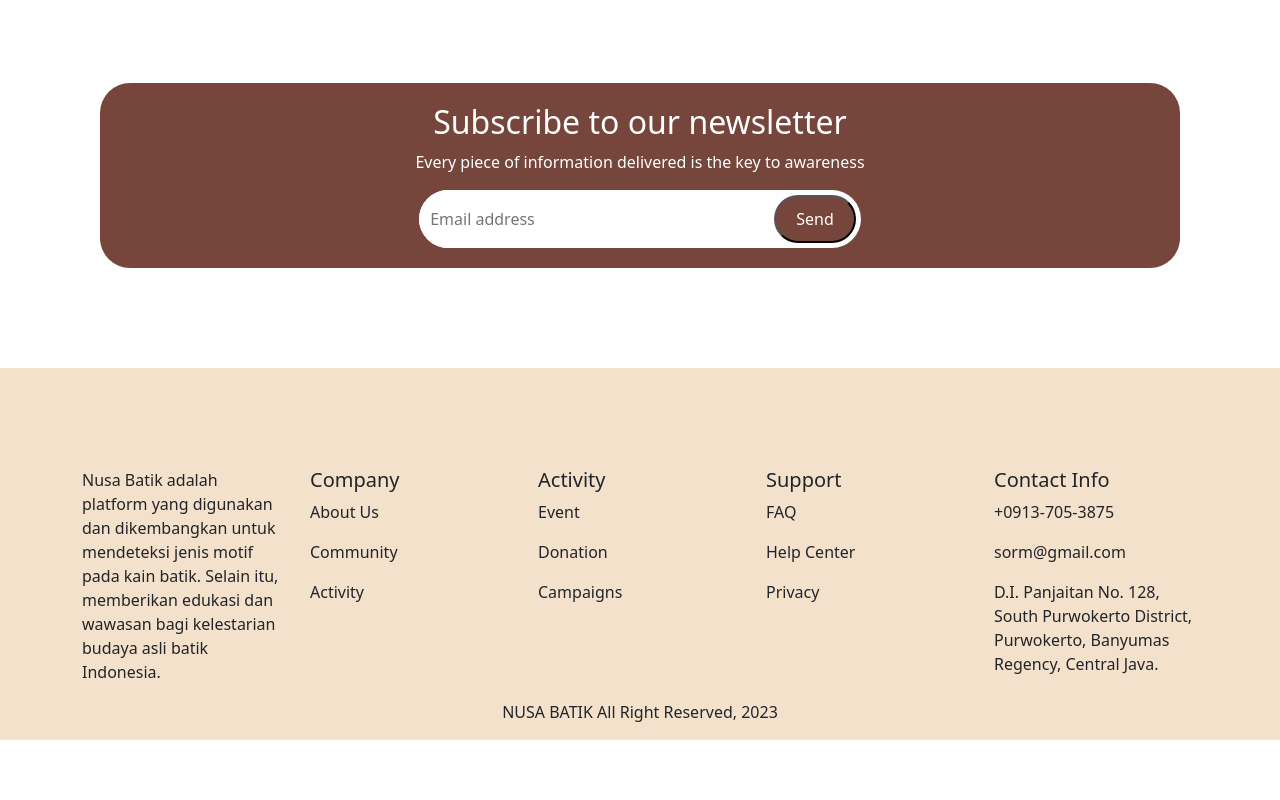
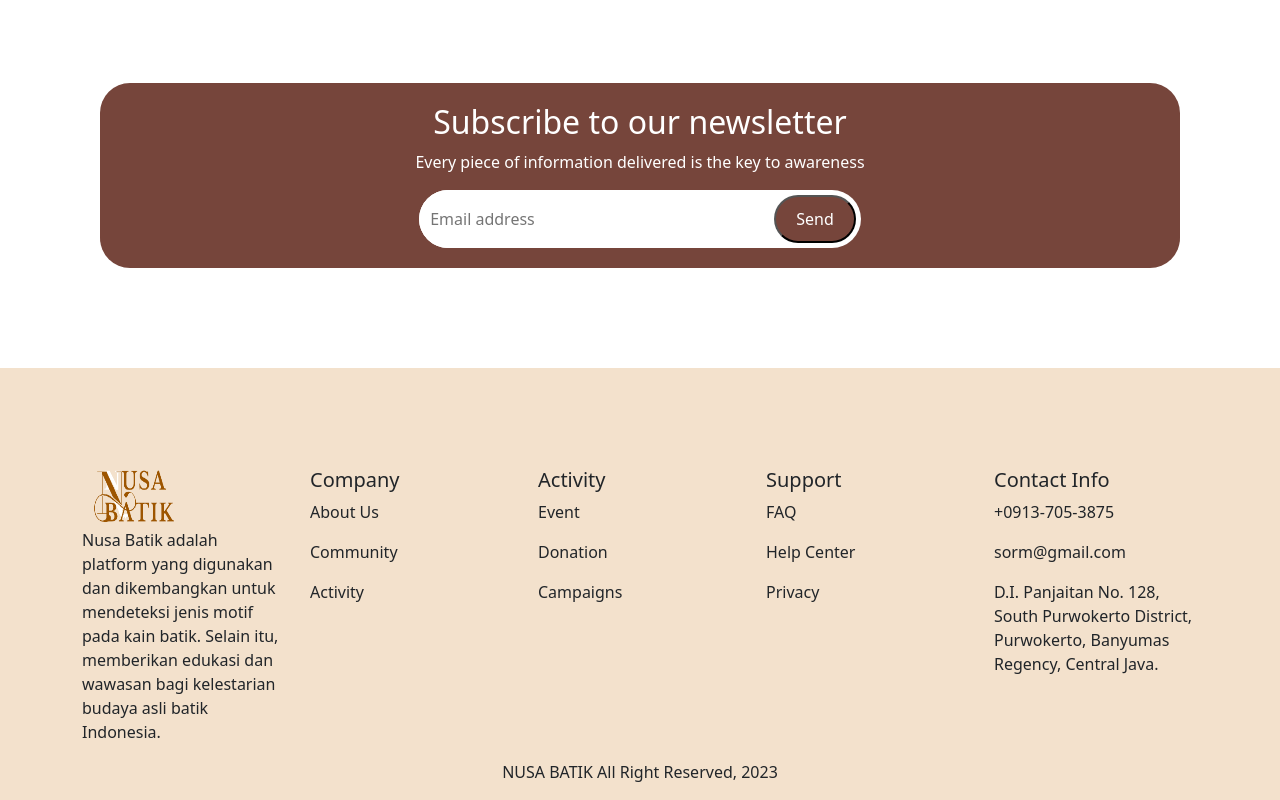
Before and after one commit to shohibbb/Nusa-Batik, a plain HTML site: page index.html in a window 1280 px wide. Shown: the part 3061-3861 px from the top of the page. Before the commit the page ends 3801 px from the top, so only its background shows below. Drawn offline with nearby package versions, Linux system fonts and the light colour scheme.

```diff
--- a/index.html
+++ b/index.html
@@ -297,6 +297,7 @@
       <div class="container text-start">
         <div class="row">
           <div class="col">
+            <img src="logo.png" alt="nusabatik" width="110" height="60" />
             <p>
               Nusa Batik adalah platform yang digunakan dan dikembangkan untuk
               mendeteksi jenis motif pada kain batik. Selain itu, memberikan
```
